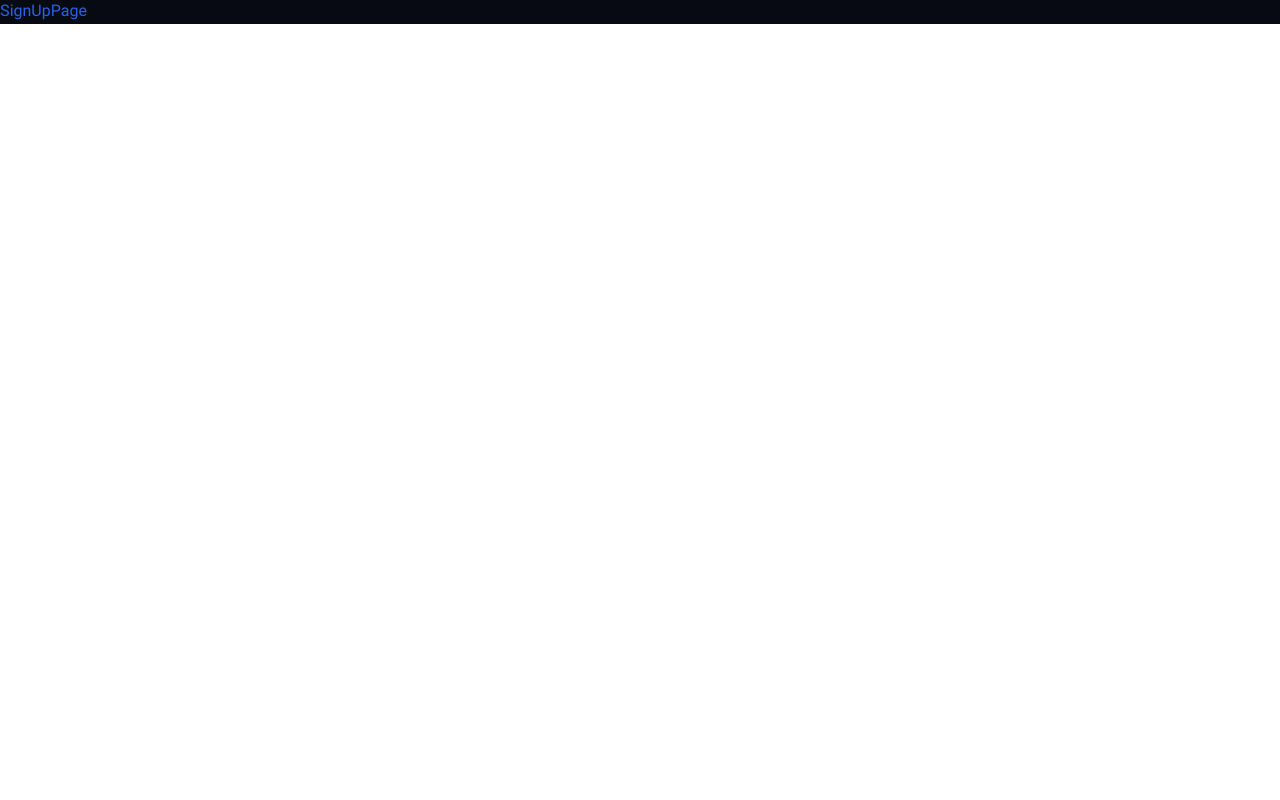
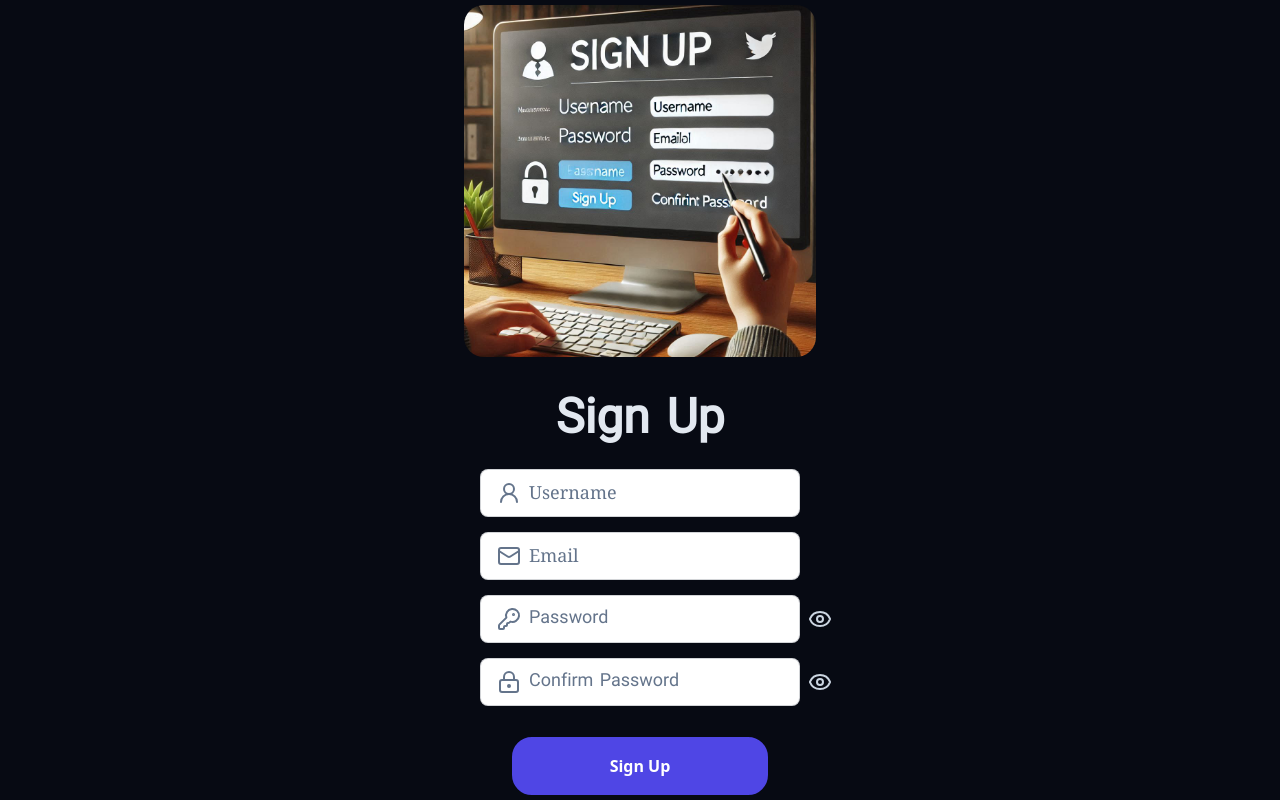
Before and after one commit to FlashScript-Main/Trial_Period_Project, a Next.js app: page /sign-up in a window 1280 px wide. Built offline with nearby package versions, Linux system fonts and the light colour scheme; no server answers.

Commit message:
Fixed the Bug Happened during Response from API 🕷

```diff
--- a/src/app/(auth)/sign-up/page.tsx
+++ b/src/app/(auth)/sign-up/page.tsx
@@ -1,8 +1,25 @@
+import SignUpForm from "@/template/signup-page/SignUpForm"
+import Image from "next/image"
+import { ToastContainer } from "react-toastify"
 
 const SignUpPage = () => {
 
     return (
-        <div className="text-red-600 dark:text-blue-600">SignUpPage</div>
+        <main className={`min-h-screen | bg-body-bg-light dark:bg-body-bg-dark | flex flex-col justify-center items-center | `}>
+            <div>
+                <Image
+                    src="/sign-up.jpeg"
+                    alt="FlashScript Logo"
+                    width={1000}
+                    height={1000}
+                    className={`w-[18rem] md:w-[20rem] lg:w-[22rem] h-auto |  |  | rounded-[20px]`}
+                />
+            </div>
+
+            <SignUpForm />
+
+            <ToastContainer />
+        </main>
     )
 
 }
--- /dev/null
+++ b/src/app/api/auth-token/route.ts
@@ -0,0 +1,17 @@
+import { cookies } from "next/headers";
+import { NextRequest, NextResponse } from "next/server";
+
+// http://localhost:3000/api/auth-token?auth=token
+export const GET = async (request: NextRequest) => {
+
+    const searchParams = request.nextUrl.searchParams;
+
+    const authToken = searchParams.get("auth");
+
+    cookies().set("auth-token", `${authToken}`);
+
+    return NextResponse.json(
+        { message: "User Credentials Securely Stored" },
+        { status: 201 }
+    );
+}
--- /dev/null
+++ b/src/app/api/category/route.ts
@@ -0,0 +1,11 @@
+import { NextResponse } from "next/server";
+
+const baseURL = "https://trial-period-server.vercel.app/"
+
+export const GET = async () => {
+    const response = await fetch(`${baseURL}/category`, {
+        cache: "no-cache",
+    });
+    const categories = await response.json();
+    return NextResponse.json(categories);
+};
--- /dev/null
+++ b/src/app/api/posts/route.ts
@@ -0,0 +1,11 @@
+import { NextResponse } from "next/server";
+
+const baseURL = "https://trial-period-server.vercel.app/"
+
+export const GET = async () => {
+    const response = await fetch(`${baseURL}/posts`, {
+        cache: "no-cache",
+    });
+    const posts = await response.json();
+    return NextResponse.json(posts);
+};
--- /dev/null
+++ b/src/app/api/random-category/route.ts
@@ -0,0 +1,11 @@
+import { NextResponse } from "next/server";
+
+const baseURL = "https://trial-period-server.vercel.app/"
+
+export const GET = async () => {
+    const response = await fetch(`${baseURL}/random-category`, {
+        cache: "no-cache",
+    });
+    const categories = await response.json();
+    return NextResponse.json(categories);
+};
--- a/src/app/globals.css
+++ b/src/app/globals.css
@@ -16,3 +16,11 @@ html {
 .main-selection {
     @apply selection:text-rose-600 selection:bg-yellow-400 dark:selection:text-blue-800 dark:selection:bg-sky-400;
 }
+
+.signup-input {
+    @apply input input-bordered flex items-center gap-2;
+}
+
+.signup-input-placeholder {
+    @apply placeholder:text-lg placeholder:text-slate-500;
+}
--- a/src/components/Header.tsx
+++ b/src/components/Header.tsx
@@ -3,6 +3,7 @@
 import { LanguageToggle } from "@/language/langauge-toggle"
 import { useLanguageStore } from "@/store/language-store";
 import { ModeToggle } from "@/theme/mode-toggle"
+import { iranSans } from "@/utils/fonts";
 import { UserPen } from "lucide-react";
 import Image from "next/image";
 import Link from "next/link";
@@ -13,7 +14,7 @@ const Header = () => {
 
     return (
         <header
-            className={`w-full py-4 px-4 md:py-6 fixed top-0 z-[999] | bg-slate-300 dark:bg-slate-700 |  | border-b-2 border-b-black dark:border-b-white`}
+            className={`w-full py-4 px-4 md:py-6 fixed top-0 z-[99] | bg-slate-300 dark:bg-slate-700 ${iranSans} |  | border-b-2 border-b-black dark:border-b-white`}
             style={{ direction: isEnglish ? "ltr" : "rtl" }}
         >
             <nav className={`w-full md:w-11/12 xl:w-[70rem] md:mx-auto |  | flex justify-between items-center | `}>
@@ -46,10 +47,10 @@ const Header = () => {
 
                     <Link
                         href={"/sign-up"}
-                        className={`px-2 py-2 md:px-4 | text-slate-700 dark:text-slate-300 hover:bg-white | flex items-center gap-2 | border-2 border-rose-600 rounded-full md:rounded-[20px] transition-all group`}
+                        className={`px-2 py-2 lg:px-4 | text-slate-700 dark:text-slate-300 hover:bg-white | flex items-center gap-2 | border-2 border-rose-600 rounded-full md:rounded-[20px] transition-all group`}
                     >
                         <UserPen className={` | group-hover:text-rose-600 |  | transition-all`} />
-                        <span className={`hidden md:block | group-hover:text-rose-600 text-base md:text-xl font-semibold |  | transition-all`}>
+                        <span className={`hidden lg:block | group-hover:text-rose-600 text-base lg:text-xl font-semibold |  | transition-all`}>
                             {isEnglish ? "Sign Up" : "ثبت نام"}
                         </span>
                     </Link>
--- /dev/null
+++ b/src/constants/index.ts
@@ -0,0 +1,14 @@
+
+/*
+a Note from "FlashScript"
+This object with its Key/Value pair should be in ".env.local" file in the root directory of the project.
+I've put them here because it's a Trial-Project.
+In REAL world Application, we need to put them as Security-Variables.
+*/
+
+export const url_Link = {
+    categories: "/api/category",
+    random_category: "/api/random-category",
+};
+
+export const baseURL = "https://trial-period-server.vercel.app/"
```
Also changed, not shown: src/app/api/register/route.ts (added, +14 -0 lines).
